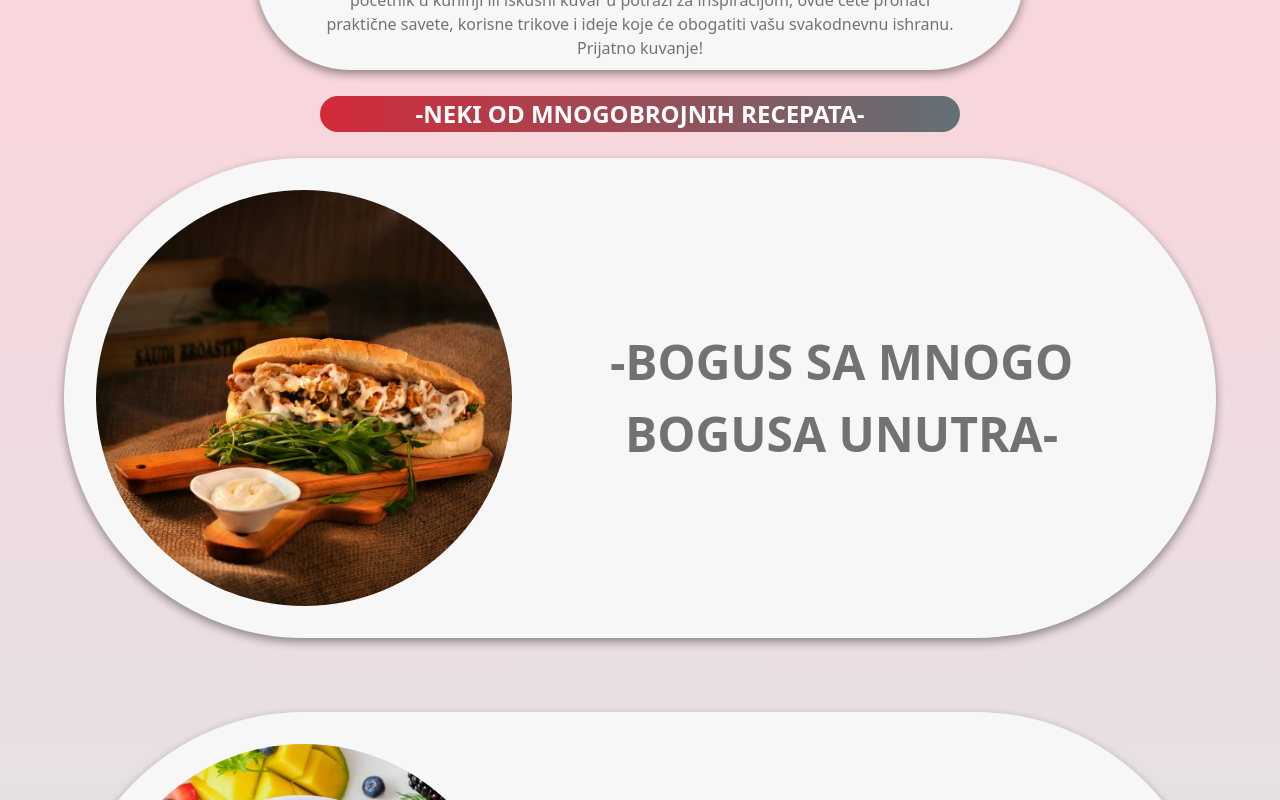
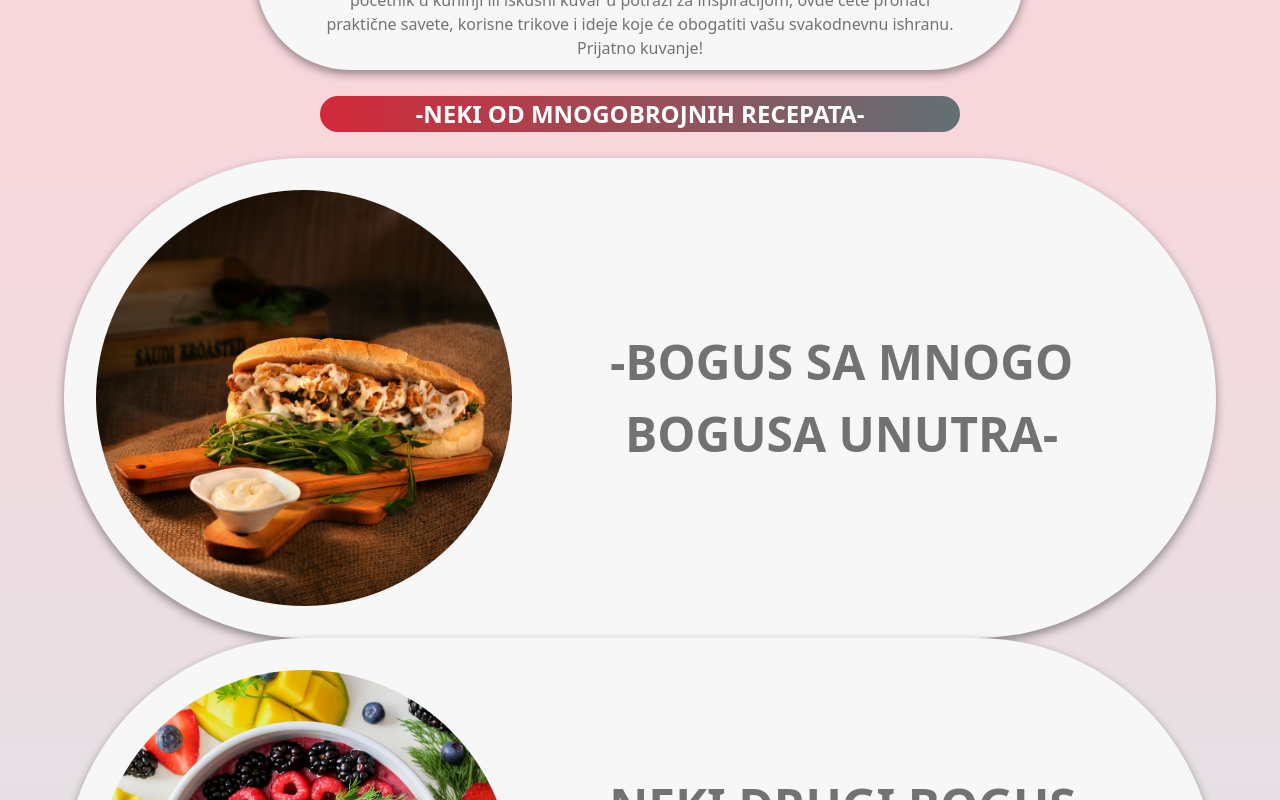
Before and after one commit to GuanSkuan/React-projekat, a React (Vite) app in the folder my-react-app/: page / in a window 1280 px wide. Shown: the part 1520-2320 px from the top of the page. Built offline with nearby package versions, Linux system fonts and the light colour scheme.

Commit message:
resen problem s footerom, stvoren problem sa pilulama, resice se neki drugi put

```diff
--- a/my-react-app/src/index.css
+++ b/my-react-app/src/index.css
@@ -225,7 +225,8 @@ h2 {
 
 
 .crvena-plava {
-  display: grid;
+  display: flex;
+  flex-direction: column;
   padding: 2% 0;
   gap: 5%;
   background: linear-gradient(to bottom, #f7d7dc, rgba(0, 0, 0, 0));
```
Also changed, not shown: my-react-app/src/Preview.jsx (line endings or trailing spaces).
